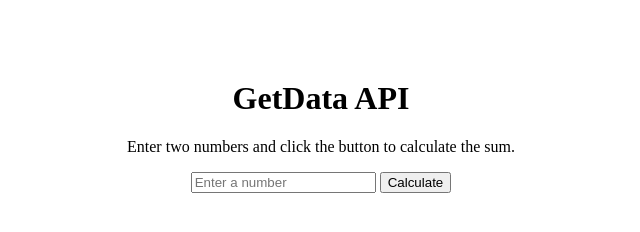
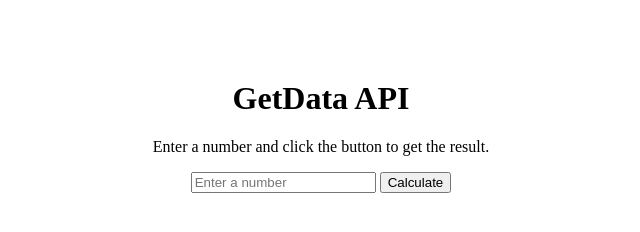
Before and after one commit to hsin-2333/week3-new-render, a website: page public/sum.html in a window 1280 px wide. Shown: the full height of the page, 319-959 px from the left. Drawn offline with Linux system fonts and the light colour scheme.

Commit message:
Update sum.html

```diff
--- a/public/sum.html
+++ b/public/sum.html
@@ -7,7 +7,7 @@
 <body>
     <div style="text-align: center; margin-top: 10vh;">
         <h1>GetData API</h1>
-        <p>Enter two numbers and click the button to calculate the sum.</p>
+        <p>Enter a number and click the button to get the result.</p>
         <form>
             <input id="num" placeholder="Enter a number">
             <button type="submit">Calculate</button>
```
